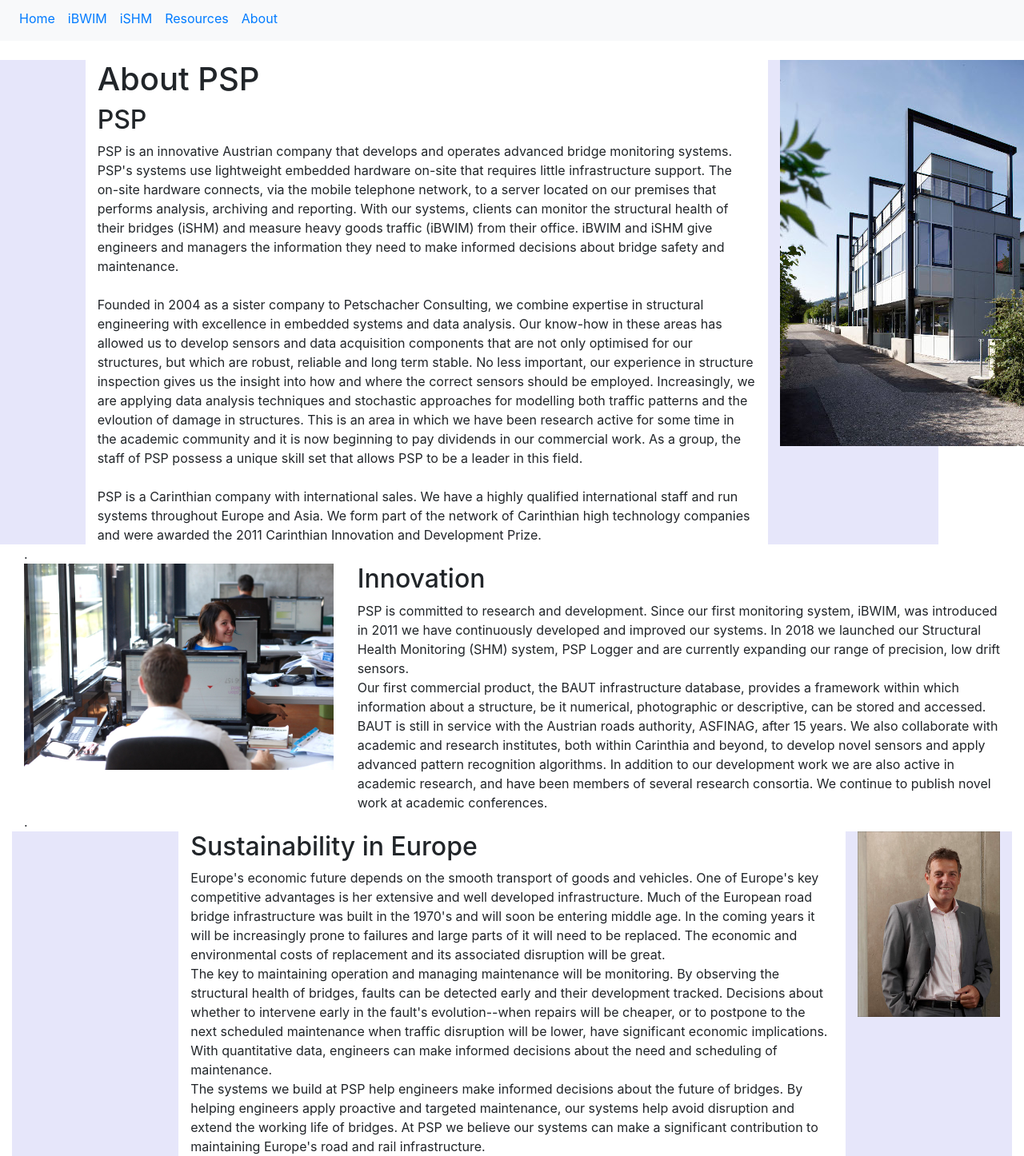
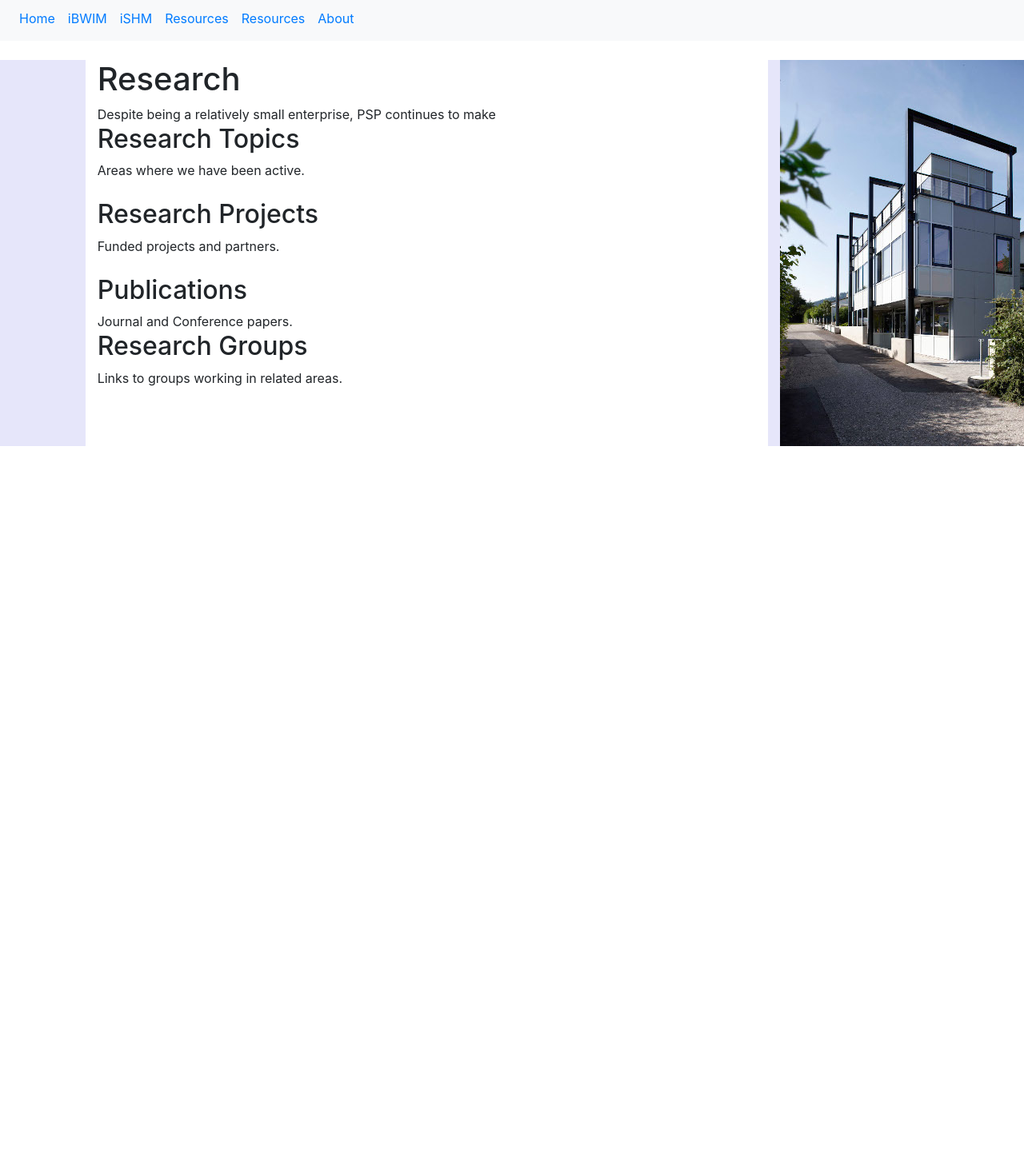
Before and after one commit to iBridgeMonitor/ibridgemonitor.github.io, a plain HTML site: page Research/research.html in a window 1280 px wide. Shown: the part 5-1451 px from the top of the page at 80% size. After the commit the page ends 800 px from the top, so only its background shows below. Drawn offline with nearby package versions, Linux system fonts and the light colour scheme.

Commit message:
links and menu bar issues

```diff
--- a/Research/research.html
+++ b/Research/research.html
@@ -38,6 +38,9 @@
                 <a class="nav-link" href="../Resources/resources.html">Resources</a>
             </li>
             <li class="nav-item">
+                <a class="nav-link" href="../Research/research.html">Resources</a>
+            </li>
+            <li class="nav-item">
                 <a class="nav-link" href="../About/about.html">About</a>
             </li>
 
@@ -53,29 +56,23 @@
             <div class="col-sm-8">
 
 
-                <h1>About PSP</h1>
-                <h2>PSP</h2>
-                PSP is an innovative Austrian company that develops and operates advanced bridge monitoring systems.
-                PSP's systems use lightweight embedded hardware on-site that requires little infrastructure support.
-                The on-site hardware connects, via the mobile telephone network, to a server located on our premises that performs analysis, archiving and reporting.
-                With our systems, clients can monitor the structural health of their bridges (iSHM) and measure heavy goods traffic (iBWIM) from their office.
-                iBWIM and iSHM give engineers and managers the information they need to make informed decisions about bridge safety and maintenance.
+                <h1>Research</h1>
+                Despite being a relatively small enterprise, PSP continues to make
+                <h2>Research Topics</h2>
+                Areas where we have been active.
+
                 <br />
 
                 <br />
-                Founded in 2004 as a sister company to Petschacher Consulting, we combine expertise in structural engineering with excellence in embedded systems and data analysis.
-                Our know-how in these areas has allowed us to develop sensors and data acquisition components that are not only optimised for our structures,
-                but which are robust, reliable and long term stable.
-                No less important, our experience in structure inspection gives us the insight into how and where the correct sensors should be employed.
-                Increasingly, we are applying data analysis techniques and stochastic approaches for modelling both traffic patterns and the evloution of damage in structures.
-                This is an area in which we have been research active for some time in the academic community and it is now beginning to pay dividends in our commercial work.
-                As a group, the staff of PSP possess a unique skill set that allows PSP to be a leader in this field.
+                <h2>Research Projects</h2>
+                Funded projects and partners.
                 <br />
 
                 <br />
-                PSP is a Carinthian company with international sales.
-                We have a highly qualified international staff and run systems throughout Europe and Asia.
-                We form part of the network of Carinthian high technology companies and were awarded the 2011 Carinthian Innovation and Development Prize.
+                <h2>Publications</h2>
+                Journal and Conference papers.
+                <h2>Research Groups</h2>
+                Links to groups working in related areas.
 
             </div>
             <div class="col-sm-2" style="background-color:lavender;">
@@ -86,73 +83,5 @@
 
         </div>
 
-        <div class="container-fluid">
-
-            <div class="row">
-                <div class="col-sm-12">
-                    .
-                    <br />
-                </div>
-            </div>
-        </div>
-
-        <div class="container-fluid">
-
-            <div class="row">
-
-
-                <div class="col-sm-4">
-                    <img class="img-fluid" src="PSP_People005.jpg" class="mx-auto d-block" />
-                </div>
-
-                <div class="col-sm-8">
-                    <h2>
-                        Innovation
-                    </h2>
-                    PSP is committed to research and development. Since our first monitoring system, iBWIM, was introduced in 2011 we have continuously developed and improved our systems.
-                    In 2018 we launched our Structural Health Monitoring (SHM) system, PSP Logger and are currently expanding our range of precision, low drift sensors. <br />
-
-                    Our first commercial product, the BAUT infrastructure database, provides a framework within which information about a structure, be it numerical, photographic or descriptive, can be stored and accessed.
-                    BAUT is still in service with the Austrian roads authority, ASFINAG, after 15 years.
-                    We also collaborate with academic and research institutes, both within Carinthia and beyond, to develop novel sensors and apply advanced pattern recognition algorithms.
-                    In addition to our development work we are also active in academic research, and have been members of several research consortia. We continue to publish novel work at academic conferences.
-                </div>
-                <div class="col-sm-1">
-                </div>
-            </div>
-        </div>
-
-        <!-- Spacer-->
-        <div class="container-fluid">
-
-            <div class="row">
-                <div class="col-sm-12">
-                    .
-                    <br />
-                </div>
-            </div>
-        </div>
-
-        <div class="container-fluid">
-            <div class="row">
-                <div class="col-sm-2" style="background-color:lavender;"></div>
-
-                <div class="col-sm-8">
-                    <h2>
-                        Sustainability in Europe
-                    </h2>
-                    Europe's economic future depends on the smooth transport of goods and vehicles. One of Europe's key competitive advantages is her extensive and well developed infrastructure. Much of the European road bridge infrastructure was built in the 1970's and will soon be entering middle age. In the coming years it will be increasingly prone to failures and large parts of it will need to be replaced.
-                    The economic and environmental costs of replacement and its associated disruption will be great.<br />
-
-                    The key to maintaining operation and managing maintenance will be monitoring. By observing the structural health of bridges, faults can be detected early and their development tracked. Decisions about whether to intervene early in the fault's evolution--when repairs will be cheaper, or to postpone to the next scheduled maintenance when traffic disruption will be lower, have significant economic implications.
-                    With quantitative data, engineers can make informed decisions about the need and scheduling of maintenance.<br />
-
-                    The systems we build at PSP help engineers make informed decisions about the future of bridges. By helping engineers apply proactive and targeted maintenance, our systems help avoid disruption and extend the working life of bridges. At PSP we believe our systems can make a significant contribution to maintaining Europe's road and rail infrastructure.
-                </div>
-                <div class="col-sm-2" style="background-color:lavender;">
-                    <img class="img-fluid" src="chef01.jpg" class="mx-auto d-block" />
-                </div>
-            </div>
-        </div>
-      </body>
+    </div>
 </html>
```
Also changed, not shown: About/about.html (+3 -0 lines), iBWIM/report.html (+4 -1 lines), iSHM/report.html (+8 -1 lines), index2.html (+1 -1 lines), iSHM/spacer.png (added), iSHM/spacer2.png (added).
